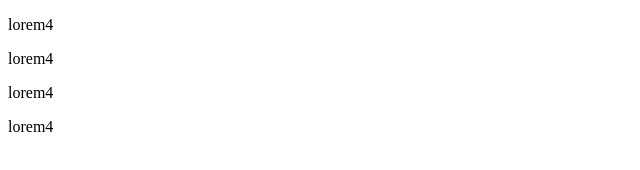
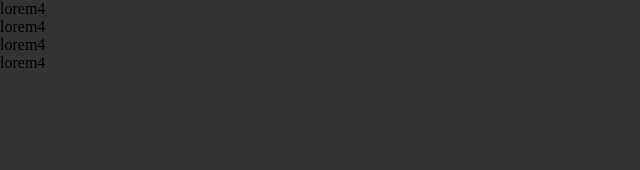
Before and after one commit to mateusz-blajda/test1, a plain HTML site: page index.html in a window 1280 px wide. Shown: the whole page, without its empty margins (0-640 px from the left). Drawn offline with Linux system fonts and the light colour scheme.

Commit message:
added ccs

```diff
--- a/index.html
+++ b/index.html
@@ -5,6 +5,7 @@
 		<meta http-equiv="X-UA-Compatible" content="IE=edge" />
 		<meta name="viewport" content="width=device-width, initial-scale=1.0" />
 		<title>Document</title>
+		<link rel="stylesheet" href="./style.css" />
 	</head>
 	<body>
 		<p>lorem4</p>
--- /dev/null
+++ b/style.css
@@ -0,0 +1,6 @@
+* {
+	margin: 0;
+	padding: 0;
+	box-sizing: border-box;
+	background-color: #333;
+}
```
